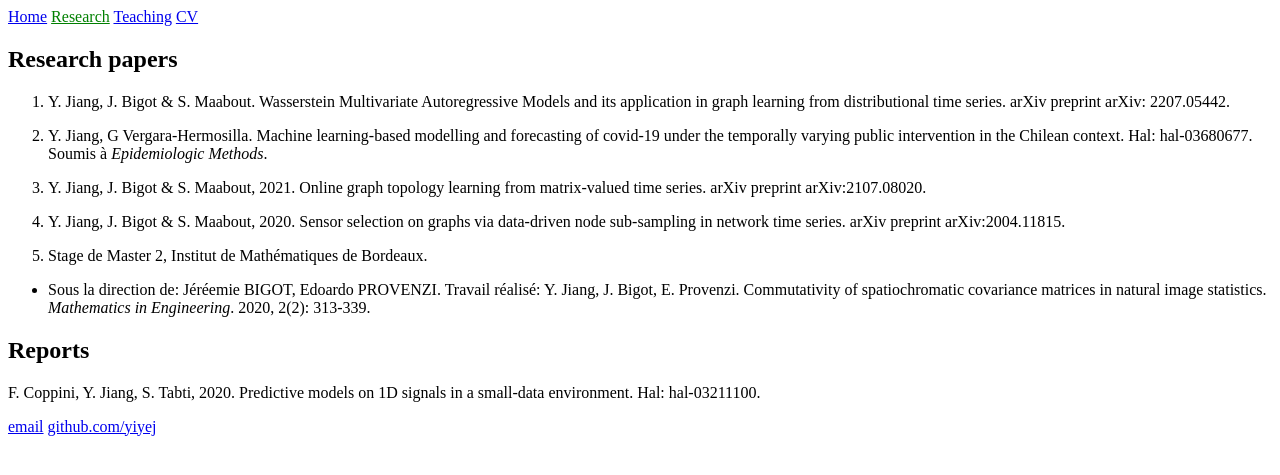
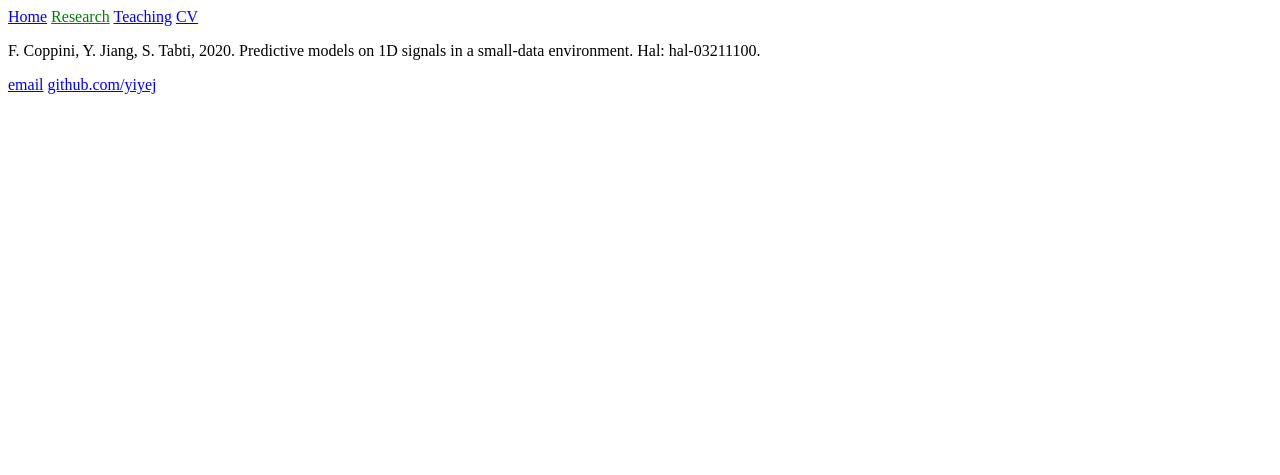
Before and after one commit to yiyej/yiyej.github.io, a Jekyll site: the page built from research.md, in a window 1280 px wide. Shown: the top 475 px of the page. Built offline with Jekyll 4.4.1, drawn with Linux system fonts in a browser that asks for light colours.

Commit message:
Update research.md

```diff
--- a/research.md
+++ b/research.md
@@ -3,20 +3,4 @@ layout: default
 title: Reasearch
 ---
 
-## Research papers
-
-1. Y. Jiang, J. Bigot & S. Maabout. Wasserstein Multivariate Autoregressive Models and its application in graph learning from distributional time series. arXiv preprint arXiv: 2207.05442.
-
-2. Y. Jiang, G Vergara-Hermosilla. Machine learning-based modelling and forecasting of covid-19 under the temporally varying public intervention in the Chilean context. Hal: hal-03680677. Soumis à *Epidemiologic Methods*.
-
-3. Y. Jiang, J. Bigot & S. Maabout, 2021. Online graph topology learning from matrix-valued time series. arXiv preprint arXiv:2107.08020.
-
-4. Y. Jiang, J. Bigot & S. Maabout, 2020. Sensor selection on graphs via data-driven node sub-sampling in network time series.  arXiv preprint arXiv:2004.11815.
-
-5. Stage de Master 2, Institut de Mathématiques de Bordeaux.
-
-- Sous la direction de: Jéréemie BIGOT, Edoardo PROVENZI. Travail réalisé: Y. Jiang, J. Bigot, E. Provenzi. Commutativity of spatiochromatic covariance matrices in natural image statistics. *Mathematics in Engineering*. 2020, 2(2): 313-339.
-
-## Reports
-
 F. Coppini, Y. Jiang, S. Tabti, 2020. Predictive models on 1D signals in a small-data environment. Hal: hal-03211100.
```
